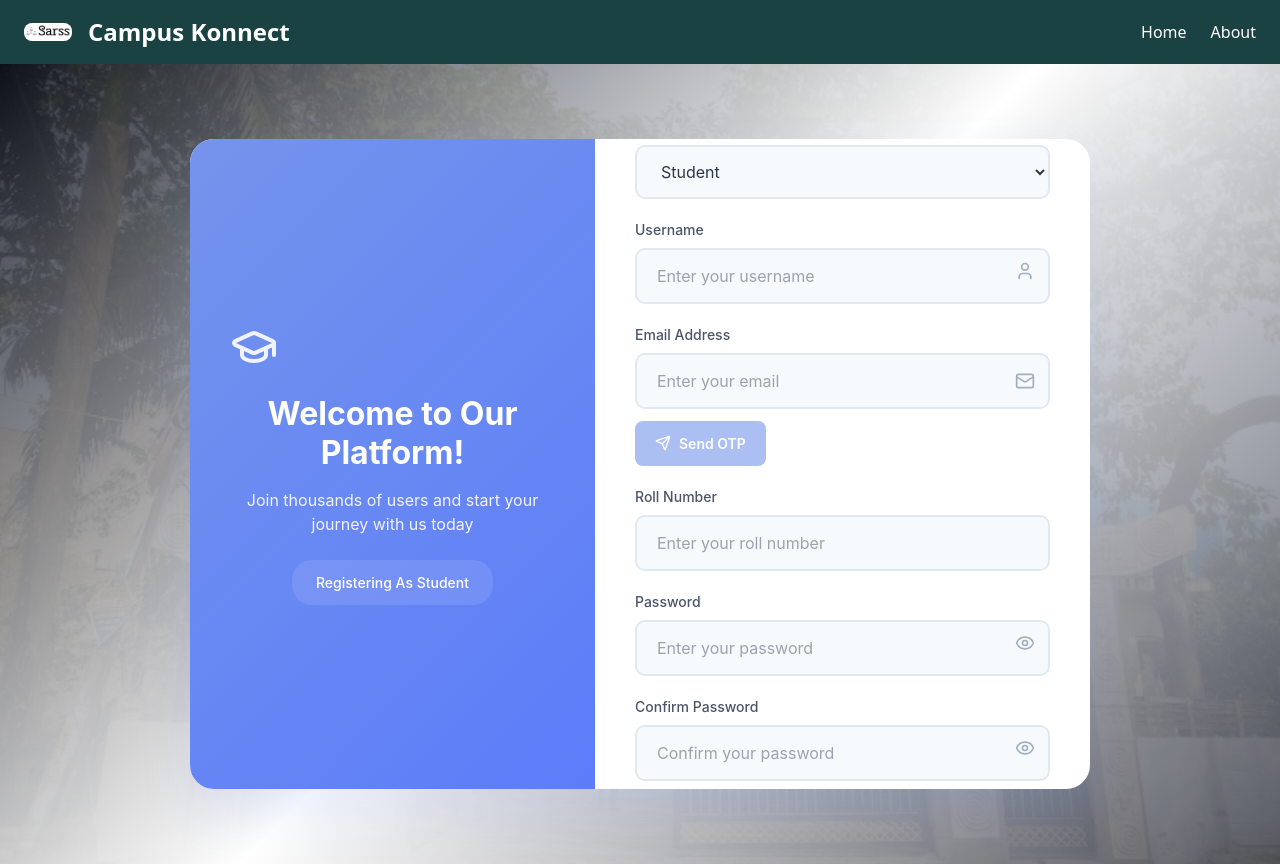
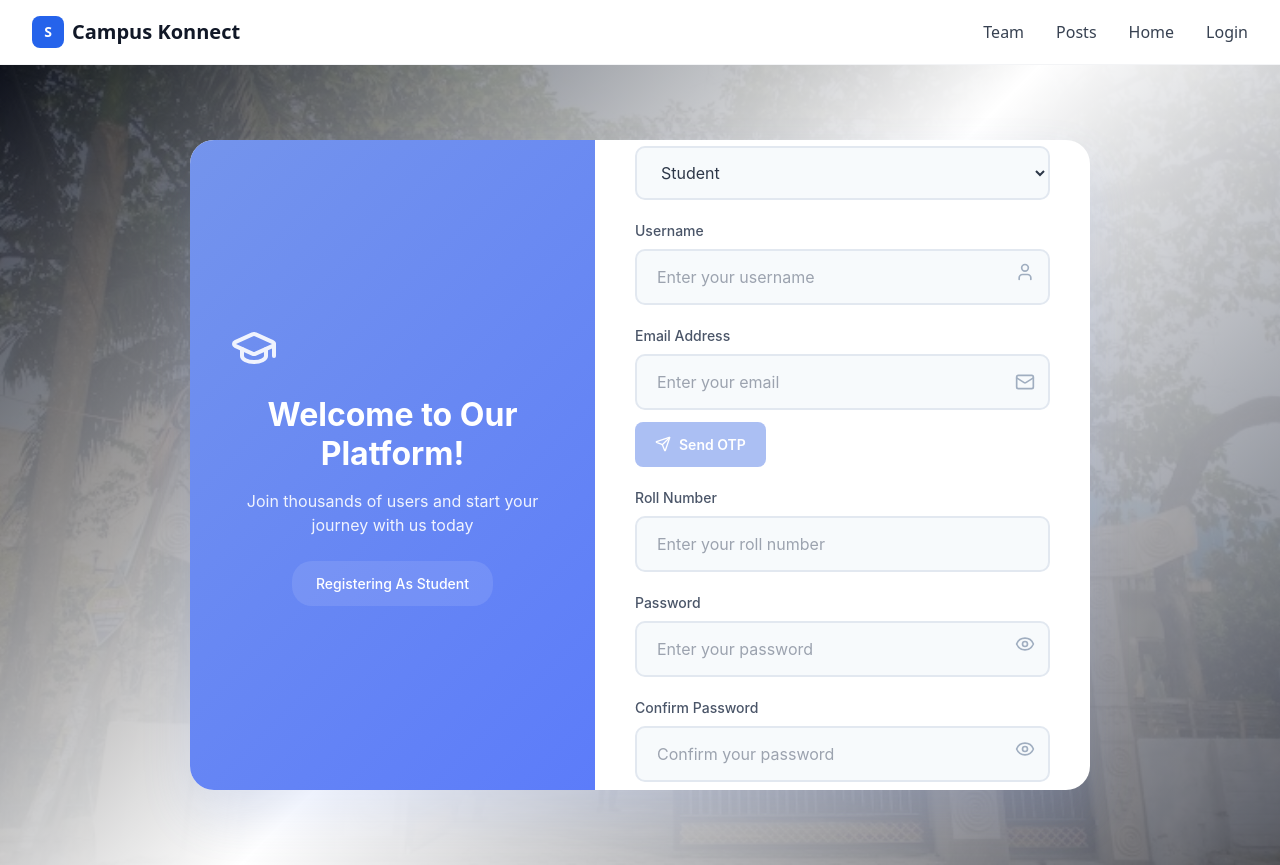
Before and after one commit to arijitghosal03/Campus-Konnect, a Next.js app in the folder frontend/: page /register in a window 1280 px wide. Built offline with nearby package versions, Linux system fonts and the light colour scheme.

Commit message:
updated register

```diff
--- a/frontend/src/pages/register.tsx
+++ b/frontend/src/pages/register.tsx
@@ -22,6 +22,13 @@ const SignUpPage = () => {
   const [emailVerified, setEmailVerified] = useState(false);
   const [otpSent, setOtpSent] = useState(false);
   const [error, setError] = useState("");
+
+  // Simple check for logged-in state (customize as needed)
+  const isLoggedIn = typeof window !== "undefined" && (
+    localStorage.getItem('college') ||
+    localStorage.getItem('student') ||
+    localStorage.getItem('company')
+  );
 
   const handleInputChange = (e: React.ChangeEvent<HTMLInputElement>) => {
     const { name, value } = e.target;
@@ -221,30 +228,51 @@ const SignUpPage = () => {
 
   return (
     <div className="min-h-screen flex flex-col">
-          {/* Header */}
-          <header className="bg-[#1B4242] text-white shadow-lg">
-            <div className="container mx-auto px-6 py-4 flex justify-between items-center">
-              <div className="flex items-center gap-4">
-                <Image
-                  src="/sar.png"
-                  alt="Logo"
-                  width={48}
-                  height={48}
-                  className="rounded-lg"
-                />
-                <span className="text-2xl font-bold">Campus Konnect</span>
+
+                     <nav className="bg-white border-b border-gray-100 sticky top-0 z-50">
+        <div className="max-w-7xl mx-auto px-4 sm:px-6 lg:px-8">
+          <div className="flex justify-between items-center h-16">
+            <div className="flex items-center">
+              <div className="w-8 h-8 bg-blue-600 rounded-lg flex items-center justify-center">
+                <span className="text-white font-bold text-sm">S</span>
               </div>
-                    <nav className="flex items-center gap-6">
-            <Link href="/" className="hover:text-gray-300 transition">
-              Home
-            </Link>
-            <Link href="/about" className="hover:text-gray-300 transition">
-              About
-            </Link>
+              <span className="ml-2 text-xl font-bold text-gray-900">Campus Konnect</span>
+            </div>
 
-          </nav>
+            <div className="hidden md:flex items-center space-x-8">
+              <Link href="/about">
+                <div className="text-gray-700 hover:text-blue-600 font-medium cursor-pointer">Team</div>
+              </Link>
+              <Link href="/posts">
+                <div className="text-gray-700 hover:text-blue-600 font-medium cursor-pointer">Posts</div>
+              </Link>
+              <Link href="/">
+                <div className="text-gray-700 hover:text-blue-600 font-medium cursor-pointer">Home</div>
+              </Link>
+
+              {!isLoggedIn && <Link href="/login">
+          <div className="text-gray-700 hover:text-blue-600 font-medium cursor-pointer">
+            Login
+          </div>
+        </Link>}
+         {isLoggedIn && <button
+          onClick={() => {
+            localStorage.removeItem('college');
+            localStorage.removeItem('student');
+            localStorage.removeItem('company');  // Clear login info
+            window.location.href="/"
+          }}
+           className="text-gray-700 hover:text-blue-600 font-medium cursor-pointer"
+        >
+          Logout
+        </button>}
+            </div>
+
+
+          </div>
         </div>
-      </header>
+      </nav>
+
     <div style={{
       background: "linear-gradient(135deg, rgba(116, 148, 236, 0.1) 0%, rgba(255, 255, 255, 1) 50%, rgba(201, 214, 255, 0.3) 100%)",
       minHeight: "100vh",
```
